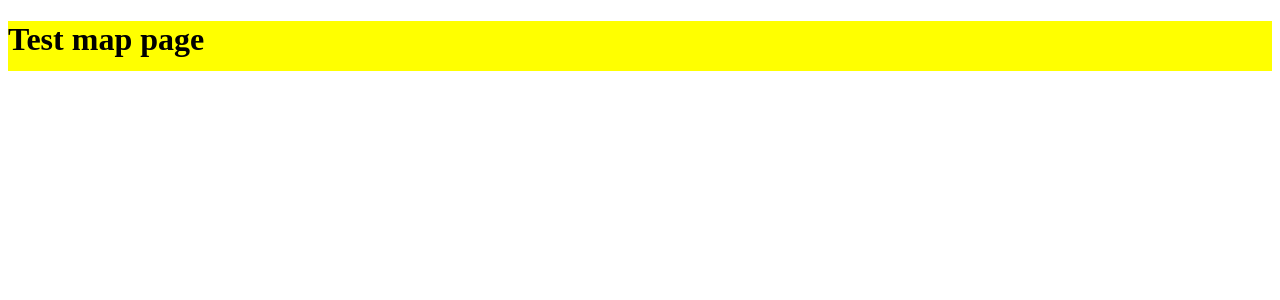
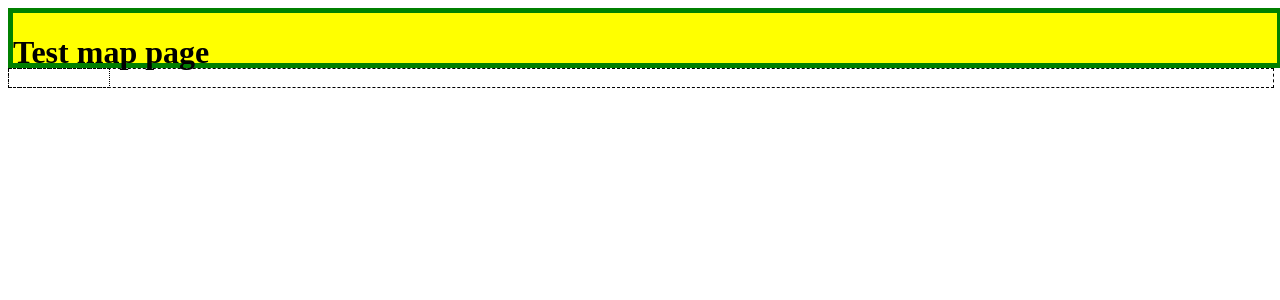
Before and after one commit to AlexHayton/London-s-Burning, a PHP site: page / in a window 1280 px wide. Shown: the top 300 px of the page. Run offline with PHP 8.4, Linux system fonts and the light colour scheme.

Commit message:
Added project file. Added new divs

```diff
--- a/index.php
+++ b/index.php
@@ -4,9 +4,15 @@
 ?>
 <BODY>
 	<!-- Menu bar -->
-	<div style="height: 50px; width: 100%; background-color: yellow;"><h1>Test map page</h1></div>
+	<div id=menuframe style="margin: 0px; height: 50px; width: 100%; background-color: yellow; border-style: solid; border-width: 5px; border-color: green;"><h1>Test map page</h1></div>
+
+	<!-- Selection Div -->
+	<DIV id=selectionframe style="float: left; height: 60%; width: 100px; border-style: dotted; border-width: 1px; ">&nbsp;</DIV>
+
+	<!-- Mini view div -->
+	<DIV id=miniframe style="float: left; height:40%; width: 100px;">&nbsp;</DIV>
 
 	<!-- Map view -->
-	<DIV id=mapframe style="height: 90%; width:80%; border-style=dashed;">&nbsp;</DIV>
+	<DIV id=mapframe style="position: relative; height: 90%; width: 100%; border-style: dashed; border-width: 1px;">&nbsp;</DIV>
 </BODY>
 </HTML>
```
Also changed, not shown: 1 other file.
